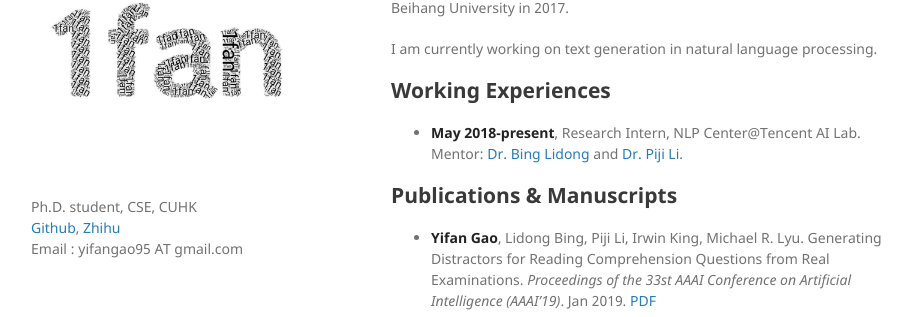
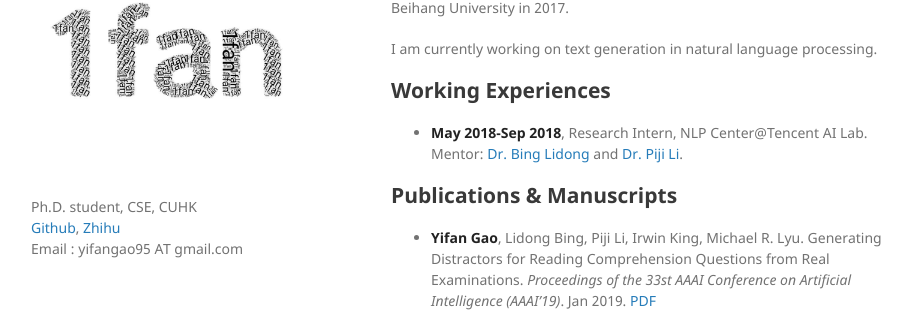
Before and after one commit to Yifan-Gao/Yifan-Gao.github.io, a Jekyll site: the page built from index.md, in a window 1280 px wide and 1026 px high. Shown: the part 188-505 px from the top of the window, without its empty margins (179-1098 px from the left). Built offline with Jekyll 4.4.1, drawn with Linux system fonts in a browser that asks for light colours; our own code applies the rules of GitHub Pages for plain Markdown files.

Commit message:
intern period

```diff
--- a/index.md
+++ b/index.md
@@ -8,7 +8,7 @@ I am a second year Ph.D. student in the Department of Computer Science and Engin
 I am currently working on text generation in natural language processing.
 
 ## Working Experiences
-- **May 2018-present**, Research Intern, NLP Center@Tencent AI Lab. Mentor: [Dr. Bing Lidong](https://lidongbing.github.io/) and [Dr. Piji Li](http://lipiji.com).
+- **May 2018-Sep 2018**, Research Intern, NLP Center@Tencent AI Lab. Mentor: [Dr. Bing Lidong](https://lidongbing.github.io/) and [Dr. Piji Li](http://lipiji.com).
 
 ## Publications & Manuscripts
 - **Yifan Gao**, Lidong Bing, Piji Li, Irwin King, Michael R. Lyu. Generating Distractors for Reading Comprehension Questions from Real Examinations. _Proceedings of the 33st AAAI Conference on Artificial Intelligence (AAAI'19)_. Jan 2019. [PDF](https://arxiv.org/abs/1809.02768)
```
